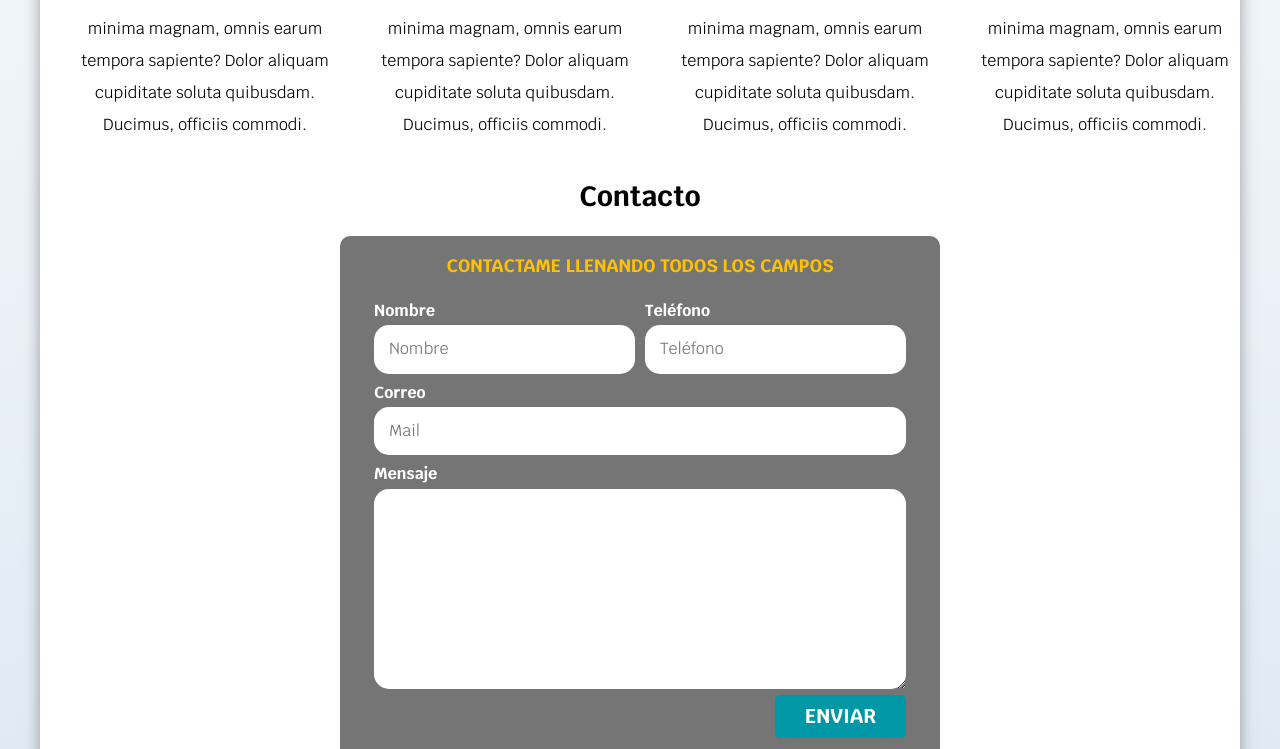
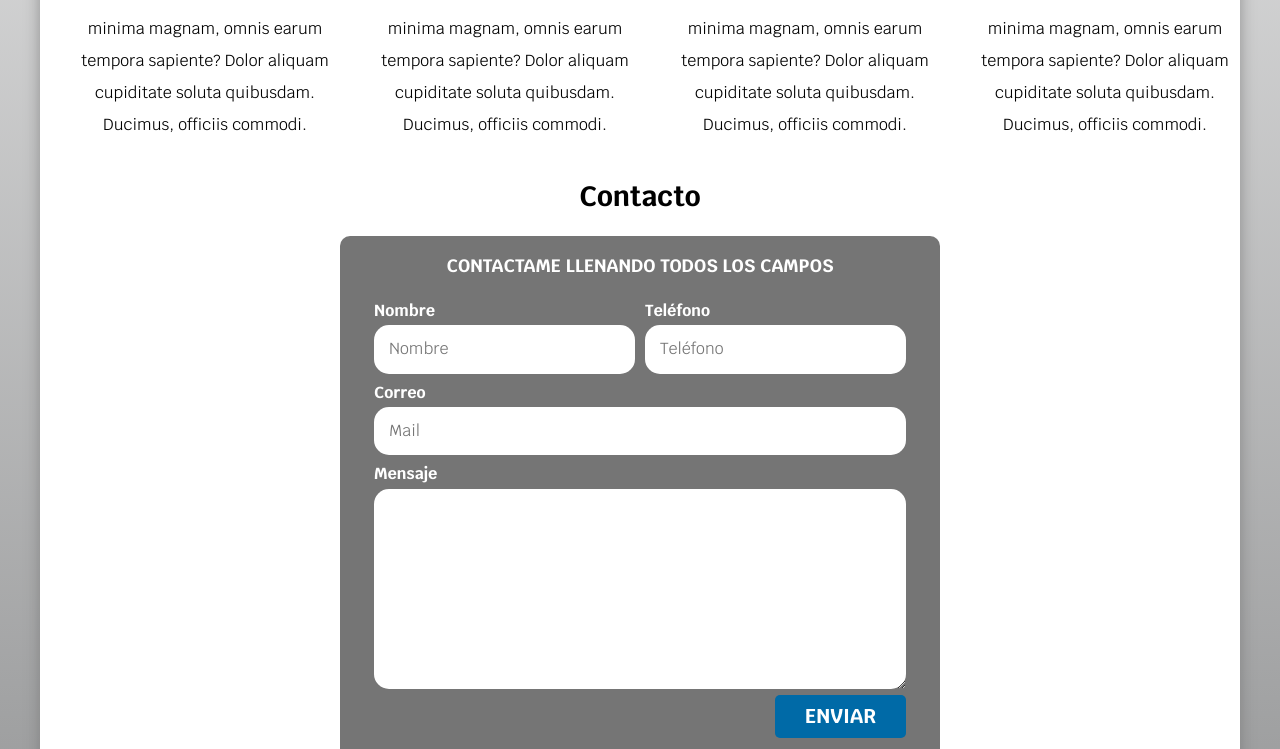
Before and after one commit to omard97/Pagina-Web-N1, a plain HTML site: page index.html in a window 1280 px wide. Shown: the part 916-1665 px from the top of the page. Drawn offline with Linux system fonts and the light colour scheme.

Commit message:
cambio de colores

```diff
--- a/CSS/style.css
+++ b/CSS/style.css
@@ -1,10 +1,10 @@
 :root {
     --blanco: #ffffff;
     --oscuro: #212121;
-    --primario: #ffc107;
-    --secundario: #0097a7;
+    --primario: #f1ba02;
+    --secundario: #006aa7;
     --terciario: #757575;
-    --grisClaro: #dfe9f3
+    --grisClaro: #999a9b;
 }
 
 html {
@@ -227,7 +227,7 @@ align-items: center;
     text-transform: uppercase;
     font-weight: 700;
     margin-bottom: 2rem;
-    color: var(--primario)
+    color: var(--blanco)
 }
 /* Contacto inputs */
 
```
